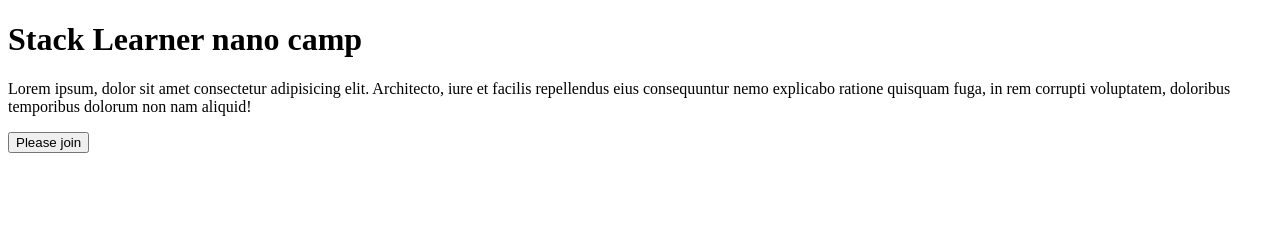
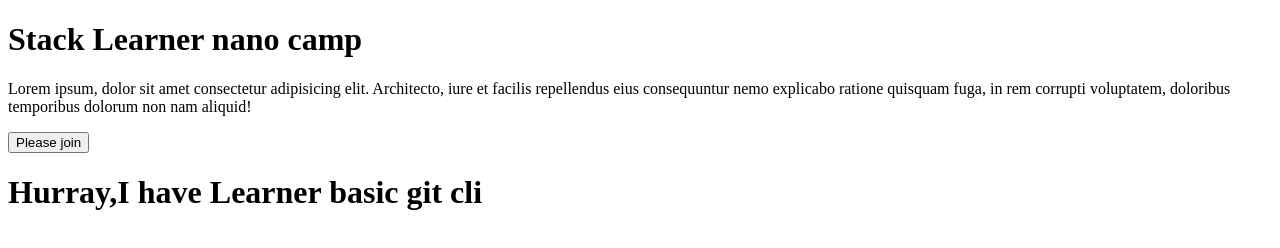
Before and after one commit to minhaj115/git-tutorial, a plain HTML site: page index.html in a window 1280 px wide. Drawn offline with Linux system fonts and the light colour scheme.

Commit message:
I have learned git cli

```diff
--- a/index.html
+++ b/index.html
@@ -9,5 +9,7 @@
     <h1>Stack Learner nano camp</h1>
     <p>Lorem ipsum, dolor sit amet consectetur adipisicing elit. Architecto, iure et facilis repellendus eius consequuntur nemo explicabo ratione quisquam fuga, in rem corrupti voluptatem, doloribus temporibus dolorum non nam aliquid!</p>
     <button>Please join</button>
+
+    <h1>Hurray,I have Learner basic git cli</h1>
 </body>
 </html>
```
